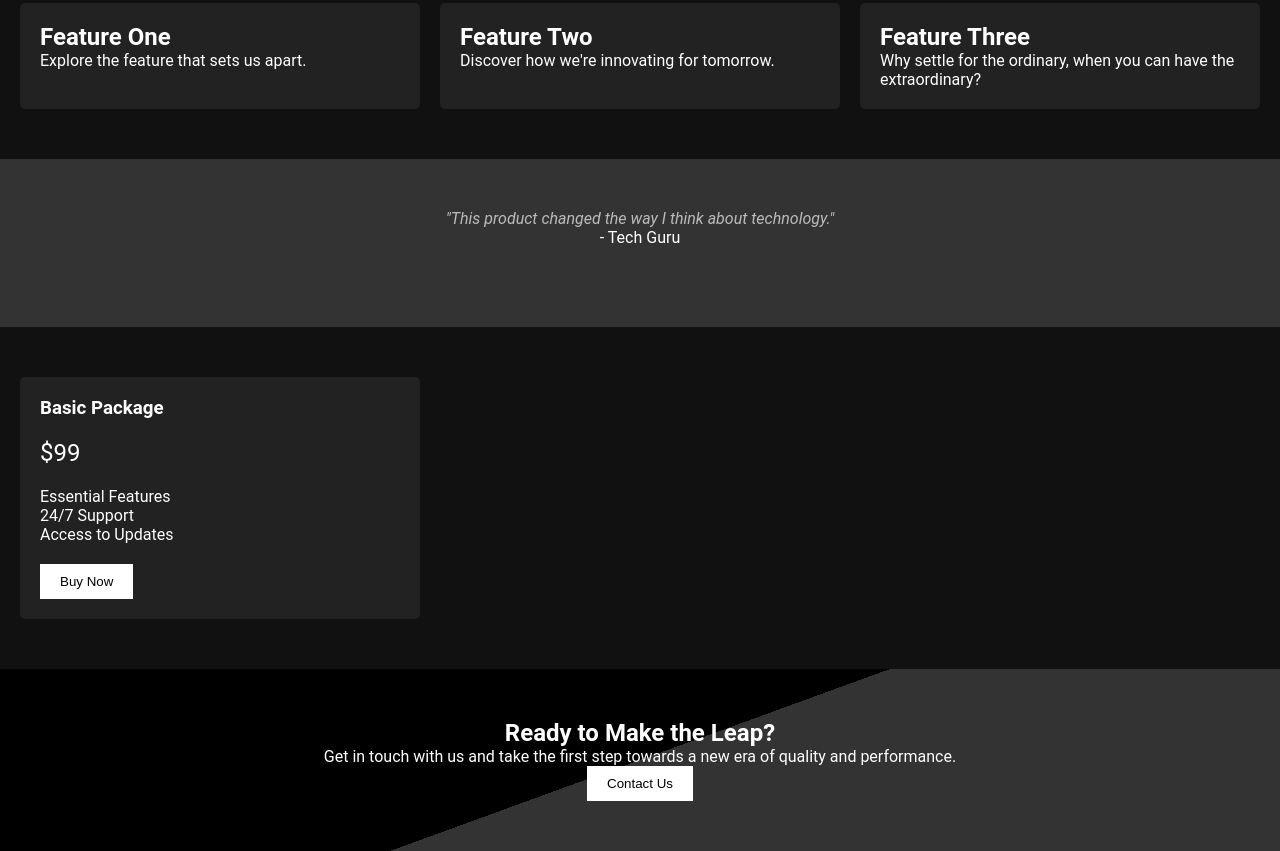
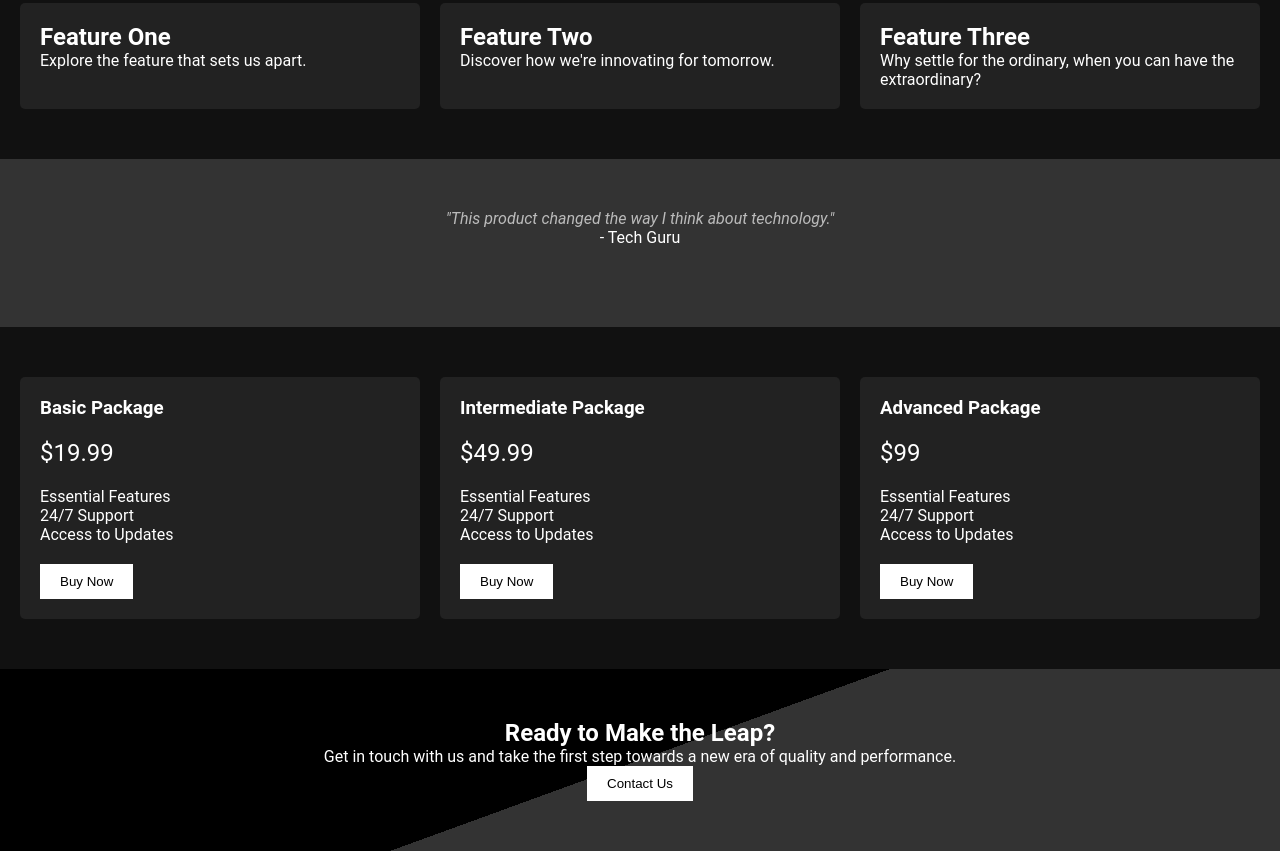
Before and after one commit to GoronMike/AmsterdamDraft, a plain HTML site: page index.html in a window 1280 px wide. Shown: the part 847-1698 px from the top of the page. Drawn offline with Linux system fonts and the light colour scheme.

Commit message:
Update index.html

```diff
--- a/index.html
+++ b/index.html
@@ -54,6 +54,27 @@
         <!-- Pricing Tables -->
         <div class="pricing-table">
             <h3>Basic Package</h3>
+            <p class="price">$19.99</p>
+            <ul class="features-list">
+                <li>Essential Features</li>
+                <li>24/7 Support</li>
+                <li>Access to Updates</li>
+            </ul>
+            <button class="buy-now">Buy Now</button>
+        </div>
+        <!-- More pricing tables -->
+                <div class="pricing-table">
+            <h3>Intermediate Package</h3>
+            <p class="price">$49.99</p>
+            <ul class="features-list">
+                <li>Essential Features</li>
+                <li>24/7 Support</li>
+                <li>Access to Updates</li>
+            </ul>
+            <button class="buy-now">Buy Now</button>
+        </div>
+                <div class="pricing-table">
+            <h3>Advanced Package</h3>
             <p class="price">$99</p>
             <ul class="features-list">
                 <li>Essential Features</li>
@@ -62,7 +83,6 @@
             </ul>
             <button class="buy-now">Buy Now</button>
         </div>
-        <!-- More pricing tables -->
     </section>
 
     <!-- Call to Action Section -->
```
